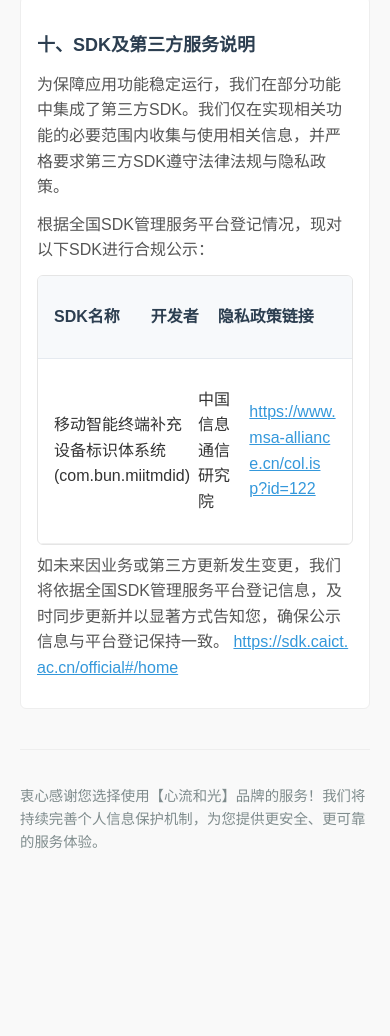
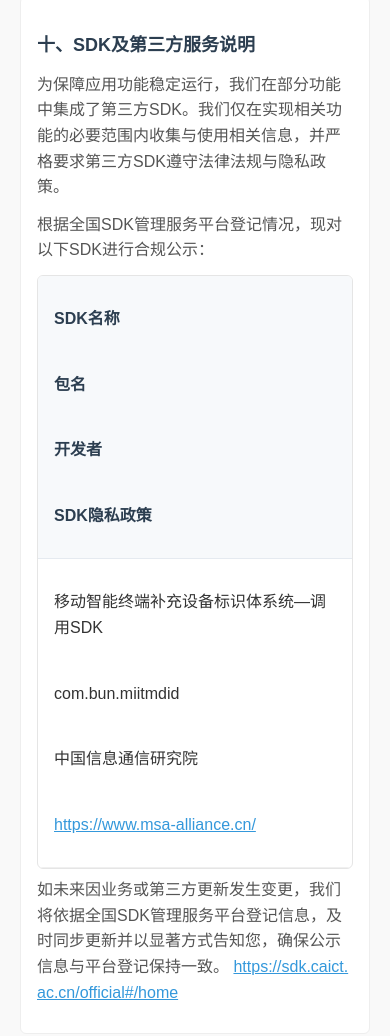
Before and after one commit to YIfangweb/heguangdocx, a plain HTML site: page index.html in a window 390 px wide. Shown: the part 6228-7264 px from the top of the page. Before the commit the page ends 7116 px from the top, so only its background shows below. Drawn offline with Linux system fonts and the light colour scheme.

Commit message:
Update index.html

```diff
--- a/index.html
+++ b/index.html
@@ -106,7 +106,7 @@
 
         .sdk-tr {
             display: grid;
-            grid-template-columns: 3fr 2fr 4fr;
+            grid-template-columns: 3fr 2fr 2fr 4fr;
             gap: 8px;
             align-items: center;
             padding: 12px 16px;
@@ -142,6 +142,15 @@
                 columns: 1;
                 -webkit-columns: 1;
                 -moz-columns: 1;
+            }
+
+            /* SDK表在移动端改为纵向堆叠 */
+            .sdk-tr {
+                grid-template-columns: 1fr;
+                gap: 4px;
+            }
+            .sdk-th, .sdk-td {
+                padding: 2px 0;
             }
         }
     </style>
@@ -275,14 +284,16 @@
         <div class="sdk-table" aria-label="第三方SDK信息表">
             <div class="sdk-tr sdk-thead">
                 <p class="sdk-th">SDK名称</p>
+                <p class="sdk-th">包名</p>
                 <p class="sdk-th">开发者</p>
-                <p class="sdk-th">隐私政策链接</p>
+                <p class="sdk-th">SDK隐私政策</p>
             </div>
             <div class="sdk-tr">
-                <p class="sdk-td">移动智能终端补充设备标识体系统(com.bun.miitmdid)</p>
+                <p class="sdk-td">移动智能终端补充设备标识体系统—调用SDK</p>
+                <p class="sdk-td">com.bun.miitmdid</p>
                 <p class="sdk-td">中国信息通信研究院</p>
                 <p class="sdk-td">
-                    <a class="sdk-link" href="https://www.msa-alliance.cn/col.isp?id=122" target="_blank" rel="noopener">https://www.msa-alliance.cn/col.isp?id=122</a>
+                    <a class="sdk-link" href="https://www.msa-alliance.cn/col.jsp?id=120" target="_blank" rel="noopener">https://www.msa-alliance.cn/</a>
                 </p>
             </div>
         </div>
```
